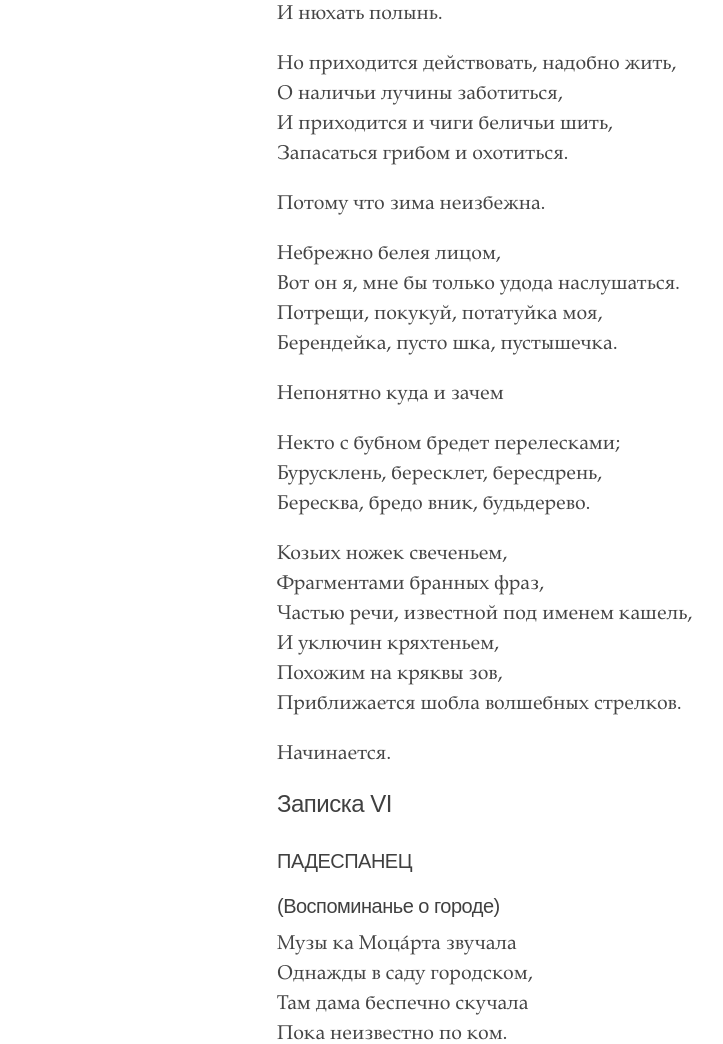
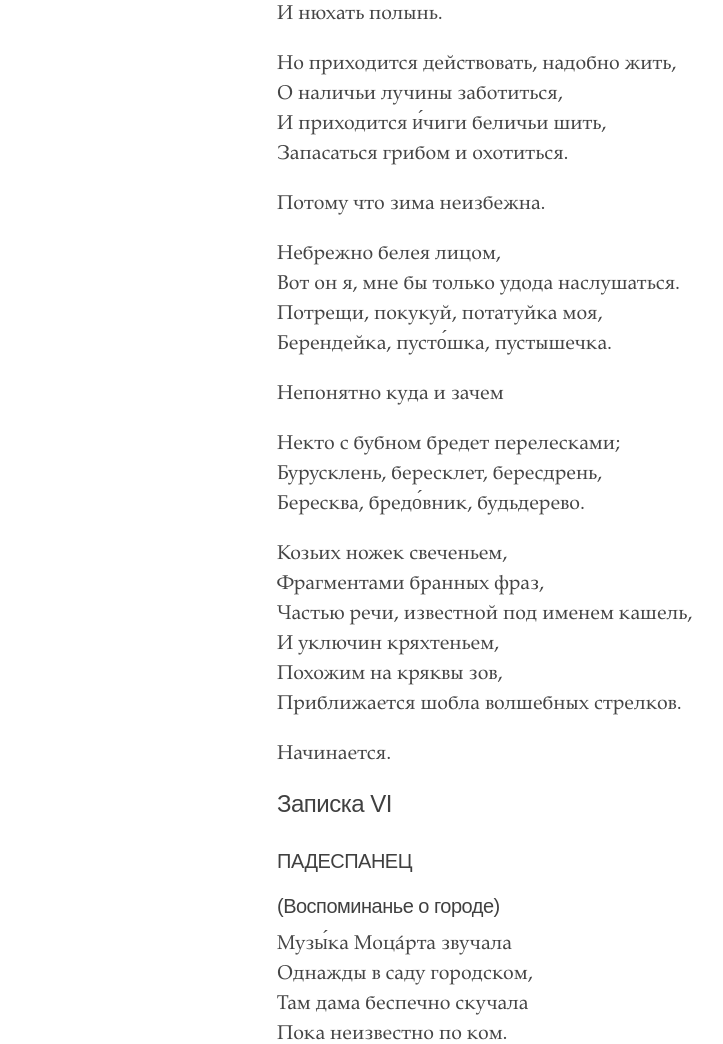
Before and after one commit to digbmc/dog-annotation-site, a Jekyll site: the page built from _texts/03_ru.md, in a window 1280 px wide and 1400 px high, scrolled down 6177 px. Shown: the part 146-1190 px from the top of the window, without its empty margins (3-726 px from the left). Built offline with Jekyll 4.4.1, drawn with Linux system fonts in a browser that asks for light colours; some of the changed text lies outside the part shown.

Commit message:
added stresses

```diff
--- a/_texts/03_ru.md
+++ b/_texts/03_ru.md
@@ -227,7 +227,7 @@
 
 - Но приходится действовать, надобно жить,
 - О наличьи лучины заботиться,
-- И приходится и чиги беличьи шить,
+- И приходится и́чиги беличьи шить,
 - Запасаться грибом и охотиться.
 
 - Потому что зима неизбежна.
@@ -235,13 +235,13 @@
 - Небрежно белея лицом,
 - Вот он я, мне бы только удода наслушаться.
 - Потрещи, покукуй, потатуйка моя,
-- Берендейка, пусто шка, пустышечка.
+- Берендейка, пусто́шка, пустышечка.
 
 - Непонятно куда и зачем
 
 - Некто с бубном бредет перелесками;
 - Бурусклень, бересклет, бересдрень,
-- Бересква, бредо вник, будьдерево.
+- Бересква, бредо́вник, будьдерево.
 
 - Козьих ножек свеченьем,
 - Фрагментами бранных фраз,
@@ -258,7 +258,7 @@
 
 #### (Воспоминанье о городе)
 
-- Музы ка Моцáрта звучала
+- Музы́ка Моцáрта звучала
 - Однажды в саду городском,
 - Там дама беспечно скучала
 - Пока неизвестно по ком.
@@ -276,7 +276,7 @@
 - И лицо ее вспыхнуло вдруг.
 - А утром оркестр до причала
 - Дама проводила пешком,
-- Музы ка с тех пор не звучала
+- Музы́ка с тех пор не звучала
 - Моцáрта в саду городском.
 
 ## Записка VII
@@ -293,7 +293,7 @@
 - Близится час, обреченный хорее,
 - Брат ненаглядный суме да тюрьме.
 
-- Надо в связи с этим вя занку писем,
+- Надо в связи с этим вя́занку писем,
 - Или же пуще того — телеграмм
 - Связку отправить. Два слова: аз есмь.
 - Без промедленья. По всем адресам.
@@ -331,7 +331,7 @@
 
 - Вижу все, как будто теперь:
 - Сумрак в пущу мою вошел,
-- Это — тут приголубил, там — то ,
+- Это — тут приголубил, там — то́,
 - И откуда бы ни возьмись
 - Шляпа выплыла набекрень,
 - Ухарский такой шапокляк.
```
